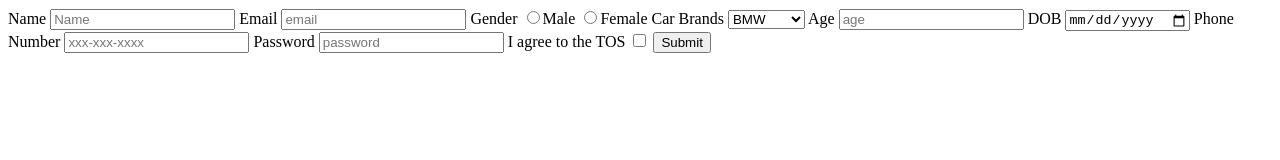
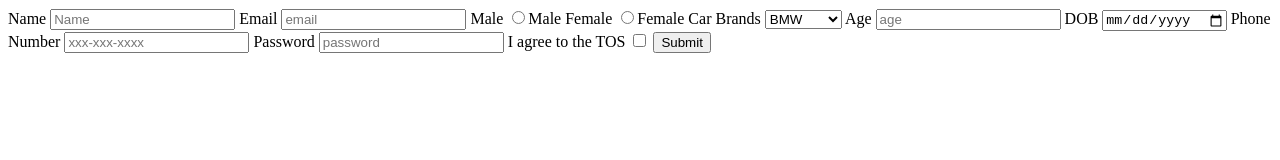
Before and after one commit to acciojob/signup-form-car-utpalbhagat9213, a website: page main.html in a window 1280 px wide. Drawn offline with Linux system fonts and the light colour scheme.

Commit message:
created a submission

```diff
--- a/main.html
+++ b/main.html
@@ -15,10 +15,10 @@
 		<input type="text" id="name" placeholder="Name" required>
 		<label for="email">Email</label>
 		<input type="email" id="email" placeholder="email" required>
-		<label for="gender_m">Gender</label>
-		<input type="radio" id="gender_m" placeholder="" required>Male
-		<label for="gender_f"></label>
-		<input type="radio" id="gender_f" placeholder="" required>Female
+		<label for="gender_m">Male</label>
+		<input type="radio" name="gender" id="gender_m" placeholder="" required>Male
+		<label for="gender_f">Female</label>
+		<input type="radio" name="gender" id="gender_f" placeholder="" required>Female
 		<label for="cars">Car Brands</label>
 		<select type="select" id="cars" placeholder="--Please choose an option--" required>
 			<option>BMW</option>
```
